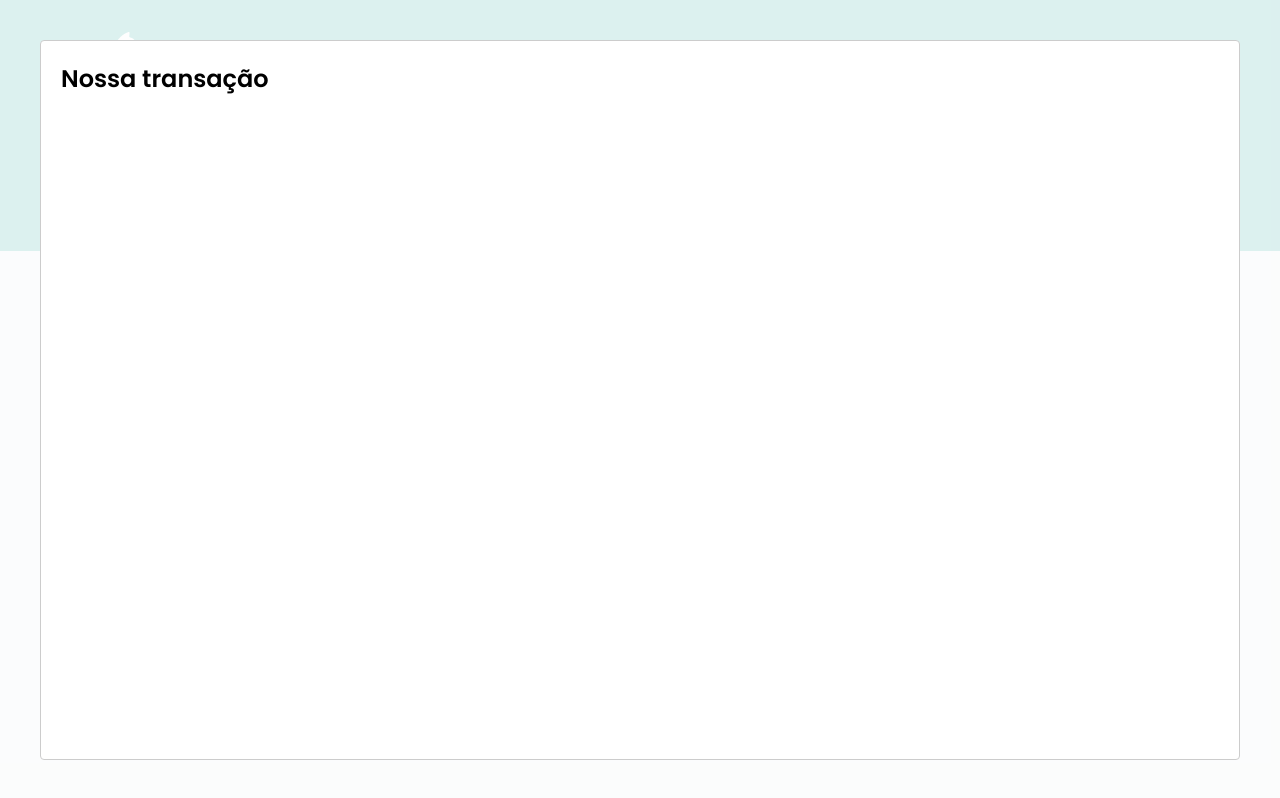
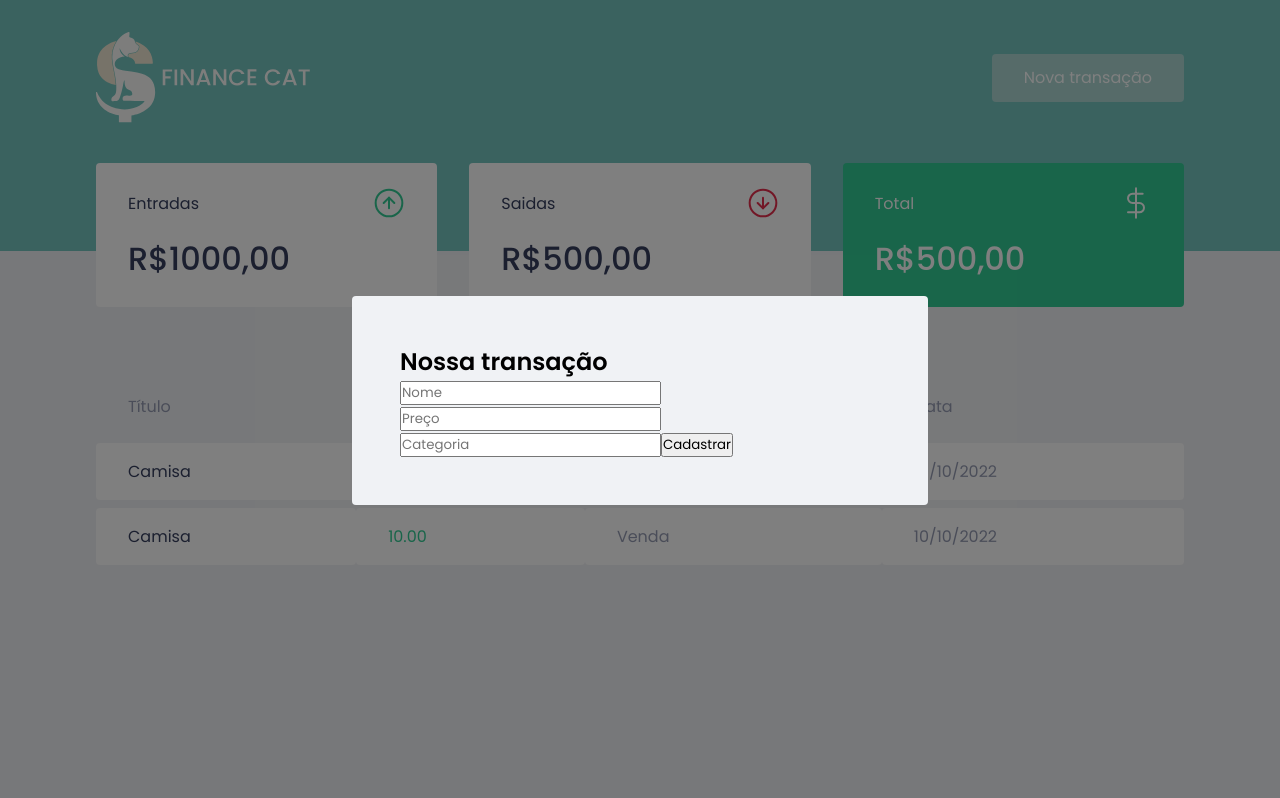
Before and after one commit to wellisonss/wsmoney-reactjs, a React (Create React App) app: page / in a window 1280 px wide. Both pictures are taken after a click on the button "Nova transação". Built offline with nearby package versions, Linux system fonts and the light colour scheme; no server answers; what miragejs would draw is missing.

Commit message:
estilizando classes overlay e content

```diff
--- a/src/components/NewTransactionModal/index.tsx
+++ b/src/components/NewTransactionModal/index.tsx
@@ -1,4 +1,5 @@
 import Modal from 'react-modal'
+import { Container } from './style';
 
 interface NewTransactionModalProps {
   isOpen: boolean;
@@ -10,8 +11,16 @@ export function NewTransactionModal ({ isOpen, onRequestClose }:NewTransactionMo
     <Modal
         isOpen={isOpen}
         onRequestClose={onRequestClose}
+        overlayClassName="overlay-react-modal"
+        className="content-react-modal"
      >
-       <h2>Nossa transação</h2>
+       <Container>
+          <h2>Nossa transação</h2>
+          <input placeholder='Nome'></input>
+          <input placeholder='Preço'></input>
+          <input placeholder='Categoria'></input>
+          <button type="submit">Cadastrar</button>
+       </Container>
      </Modal>
   )
 }
--- a/src/components/NewTransactionModal/style.ts
+++ b/src/components/NewTransactionModal/style.ts
@@ -1,5 +1,5 @@
 import styled from "styled-components";
 
-export const Container = styled.div`
+export const Container = styled.form`
 
 `
--- a/src/styles/global.ts
+++ b/src/styles/global.ts
@@ -49,4 +49,26 @@ export const GlocalStyle = createGlobalStyle`
     opacity: 0.6;
     cursor: not-allowed;
   }
+
+  .overlay-react-modal{
+    background: rgba(0, 0, 0, 0.5);
+
+    position: fixed;
+    top: 0;
+    bottom: 0;
+    left: 0;
+    right: 0;
+
+    display: flex;
+    align-items: center;
+    justify-content: center;
+  }
+  .content-react-modal{
+    width: 100%;
+    max-width: 576px;
+    background: var(--background);
+    border-radius: 0.25rem;
+    padding: 3rem;
+    position: relative;
+  }
 `
```
